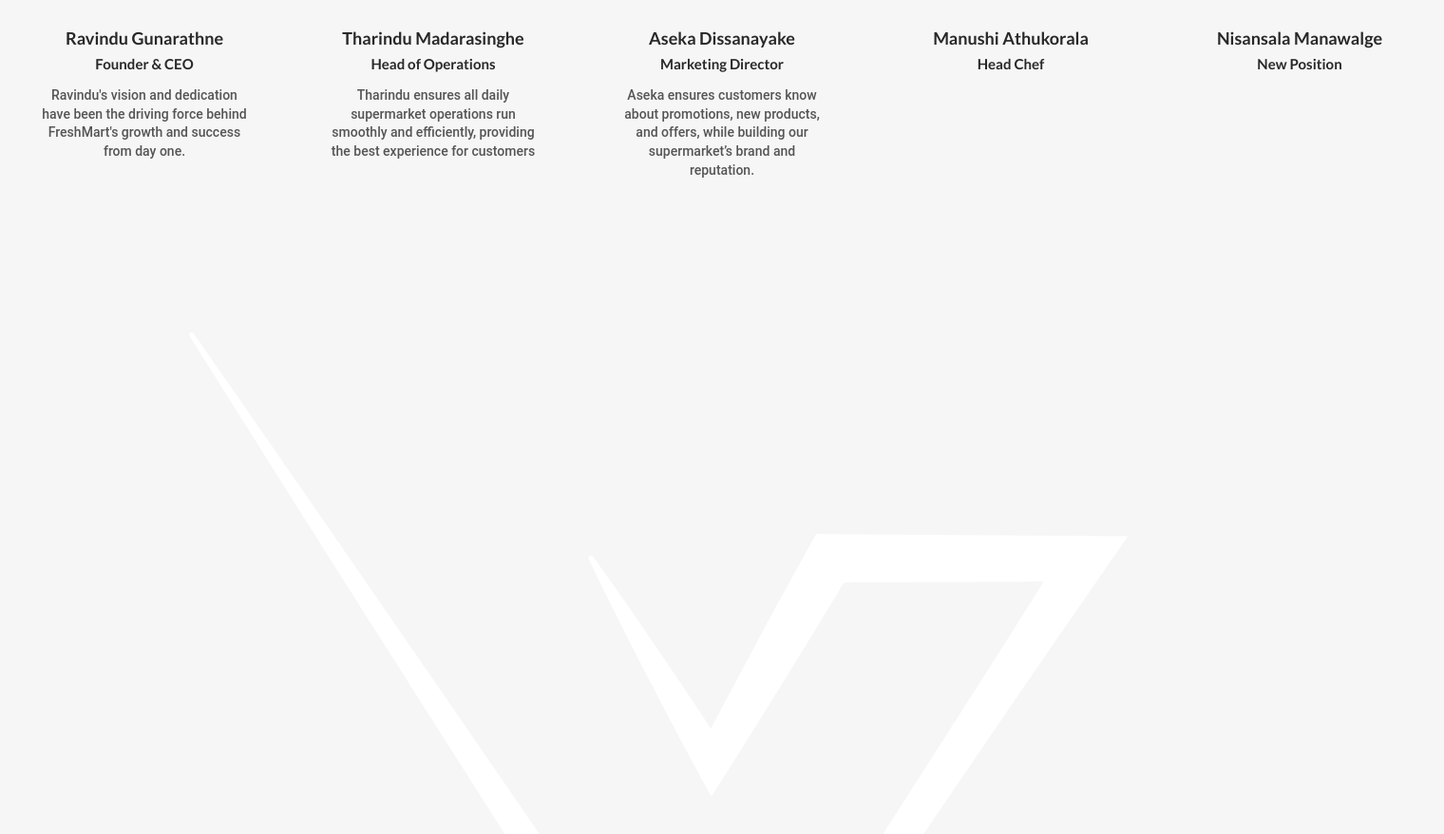
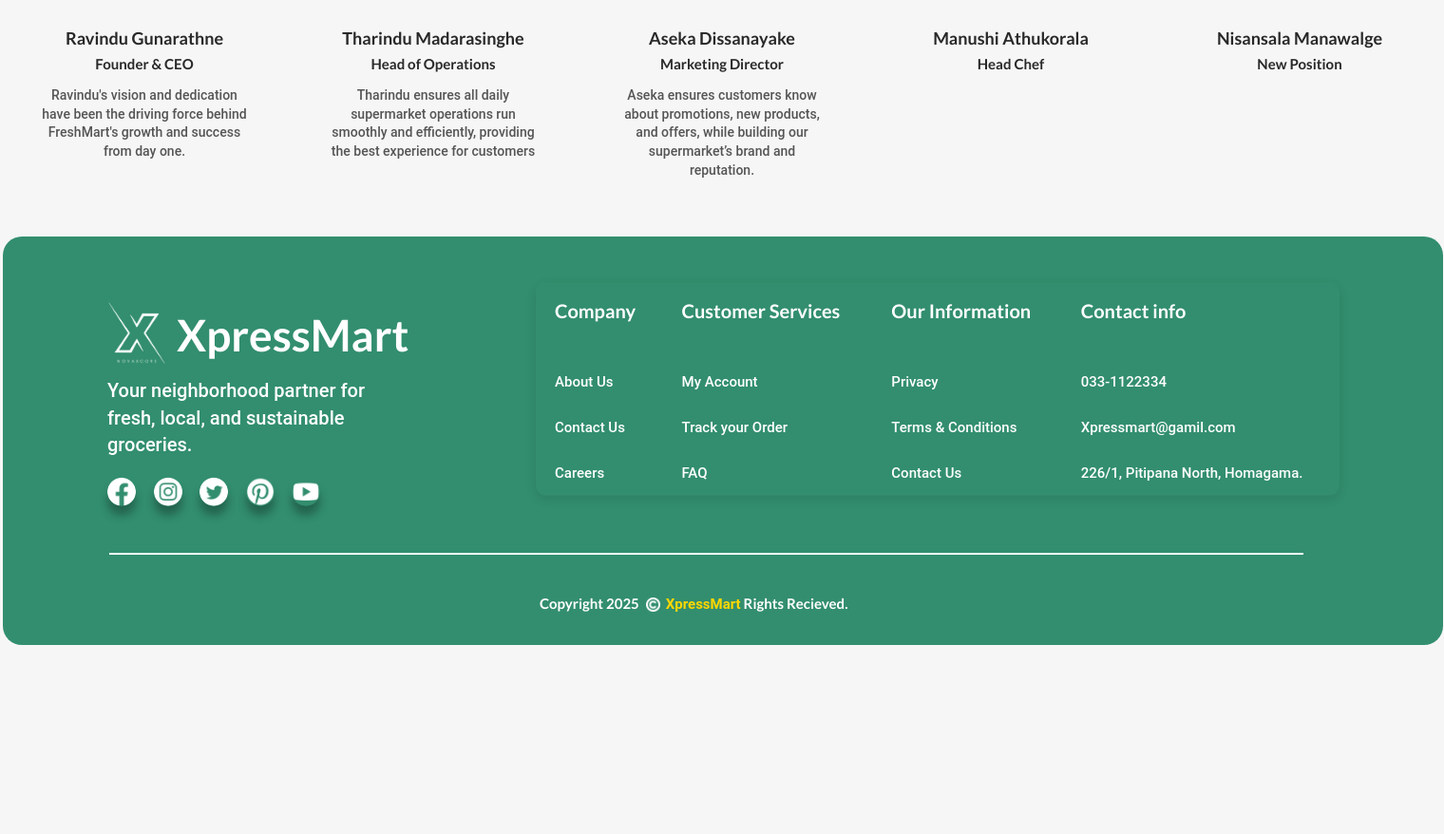
Before and after one commit to KADRSasanka/WEB-SITE-PROJECT, a PHP site: page /About.html in a window 1520 px wide. Shown: the part 2193-3071 px from the top of the page at 95% size. After the commit the page ends 2872 px from the top, so only its background shows below. Run offline with PHP 8.4, Linux system fonts and the light colour scheme.

Commit message:
Footer update

```diff
--- a/home.css
+++ b/home.css
@@ -687,6 +687,124 @@ nav .login-form a p:hover {
     outline: 0.15rem solid #328E6E;
 }
 
+/*===Footer===*/
+  .footer {
+    background-color: #328E6E;
+    color: white;
+    text-align: center;
+    padding: 215px 0;
+    position: relative;
+    width: 99.75%;
+    margin: 50px 3px;
+    border-radius: 20px;
+  }
+  .leftcontent {
+    position: absolute;
+    top: 40%;
+    left: 110px;
+    transform: translateY(-50%);
+    text-align: left;
+    width: 19%;
+  }
+  .leftcontent h3 {
+    margin-top: 18px;
+    left: 73px;
+    font-size: 46px;
+    font-weight: bold;
+    position:absolute;
+
+
+  }
+  .leftcontent p {
+
+    margin: 92px 0 0;
+    font-size: 20px;
+  }
+
+  .rightcontent {
+      position: absolute;
+      width: 466px;
+      height: 333px;
+      top: 50%;
+      left: 37%;
+      transform: translateY(-50%);
+      margin-right: 70px;
+    }
+    .rightcontent table{
+      border-collapse: separate;
+      border-spacing: 0px 0;
+      width: 188%;
+      height: 28vh;
+      box-shadow: 0 4px 12px rgba(0, 0, 0, 0.1);
+      border-radius: 10px;
+
+    }
+    .sha{
+      width: 450px;
+    }
+    .rightcontent h3 {
+      font-weight: 600;
+      font-size: 20px;
+      margin-bottom: 20px;
+    }
+    .rightcontent td {
+      padding: 10px 20px;
+      text-align: left;
+      font-size: 15px;
+      font-weight: 400;
+    }
+
+
+
+  .footer-logo{
+    margin-top: 2%;
+    left: -3%;
+    width: 80px;
+    height: 80px;
+    position: absolute;
+  }
+  .socialmedia {
+    position: relative; z-index: 2;
+    width: 30px;
+    height: 30px;
+    margin-right:15px;
+    margin-top: 20px;
+    transition: all 0.4s cubic-bezier(0.68, -0.55, 0.265, 1.55);
+    box-shadow: 0 10px 10px rgba(0, 0, 0, 0.3);
+    cursor: pointer;
+    border-radius: 50%;
+  }
+  .socialmedia:hover {
+    transform: translateY(-10px);
+    box-shadow: 0 15px 15px rgba(0, 0, 0, 0.4);
+  }
+  hr{
+    align-items: center;
+    border: 1px solid white;
+    margin-top: 118px;
+    width: 82.75%;
+    position: absolute;
+    left: 112px;
+  }
+  .footer h4{
+    position: absolute;
+    left: 565px;
+    margin-top: 162px;
+    font-size: 15px;
+  }
+  .footer h4 span{
+    color: #FFD700;
+    font-weight: bold;
+    margin-left: 25px;
+  }
+  .copyright img{
+    position: absolute;
+    width: 15px;
+    height: 15px;
+    left: 677px;
+    margin-top: 165px;
+  }
+  /*===footer end===*/
 
 
 /*=====MEDIA QUERIES=====*/
```
Also changed, not shown: index.html (+51 -0 lines).
